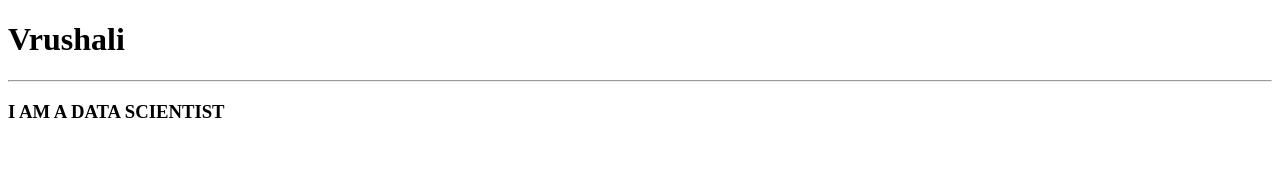
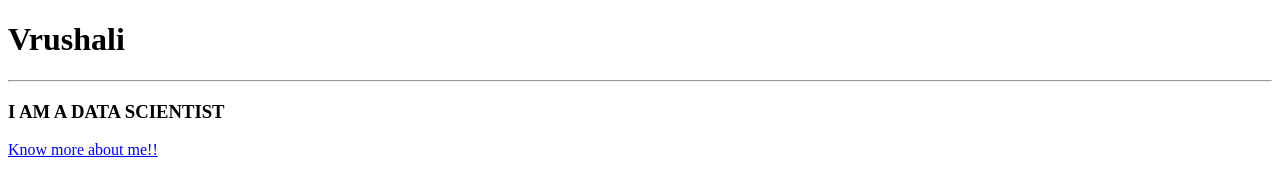
Before and after one commit to vrush-20/OIBSIP-L1-Task3, a plain HTML site: page index.html in a window 1280 px wide. Drawn offline with Linux system fonts and the light colour scheme.

Commit message:
updating index.html

```diff
--- a/index.html
+++ b/index.html
@@ -8,5 +8,8 @@
 <body>
     <h1> Vrushali</h1><hr>
     <h3>I AM A DATA SCIENTIST</h3>
+
+    <a href="about.html">Know more about me!!</a>
+
 </body>
 </html>
```
